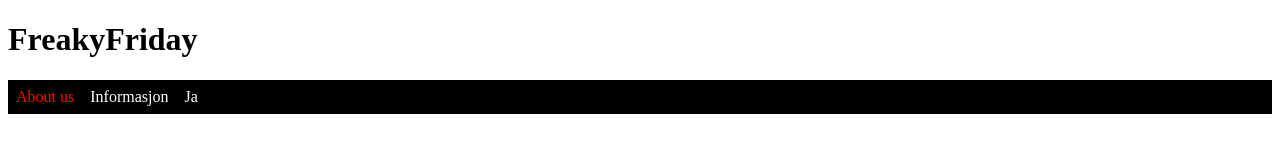
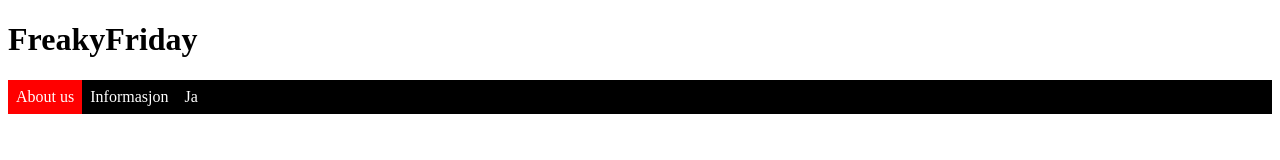
Before and after one commit to naveen1503/FreakyFriday2, a plain HTML site: page index.html in a window 1280 px wide. In both pictures the pointer is over the link "About us". Drawn offline with Linux system fonts and the light colour scheme.

Commit message:
Update 5

```diff
--- a/index.html
+++ b/index.html
@@ -22,7 +22,7 @@
         text-decoration: none;
     }
    li a:hover{
-        color: #FF0000;
+        background-color: #FF0000;
     }
 </style>
 <body>
```
